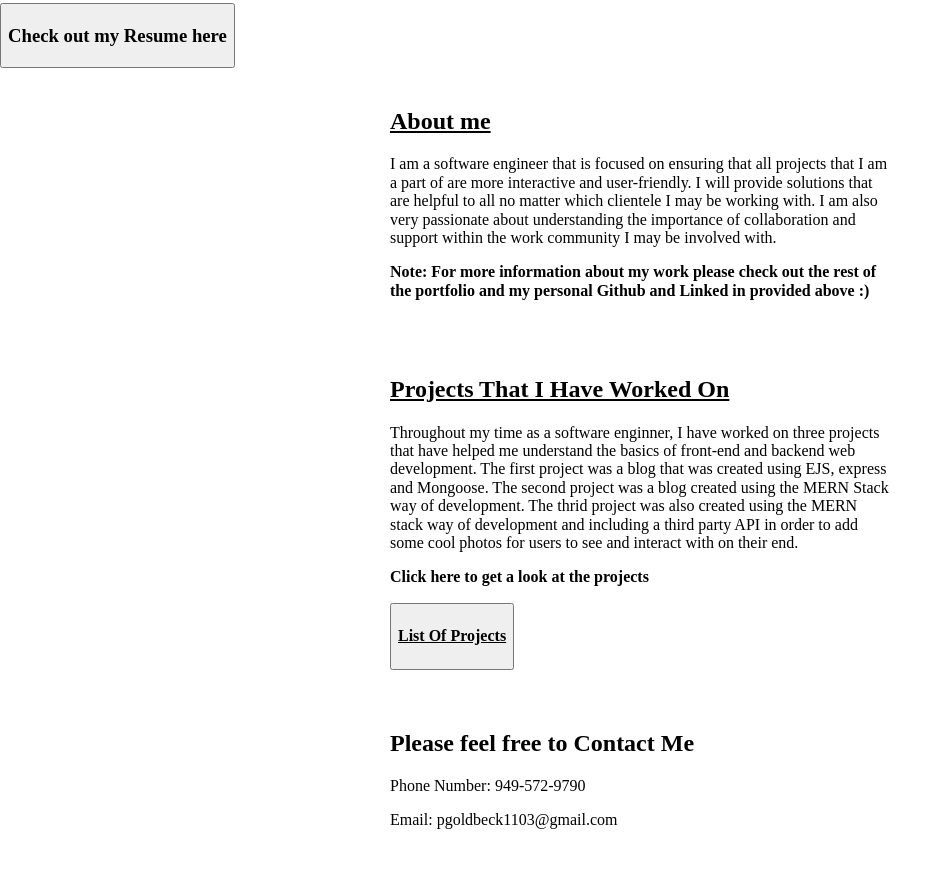
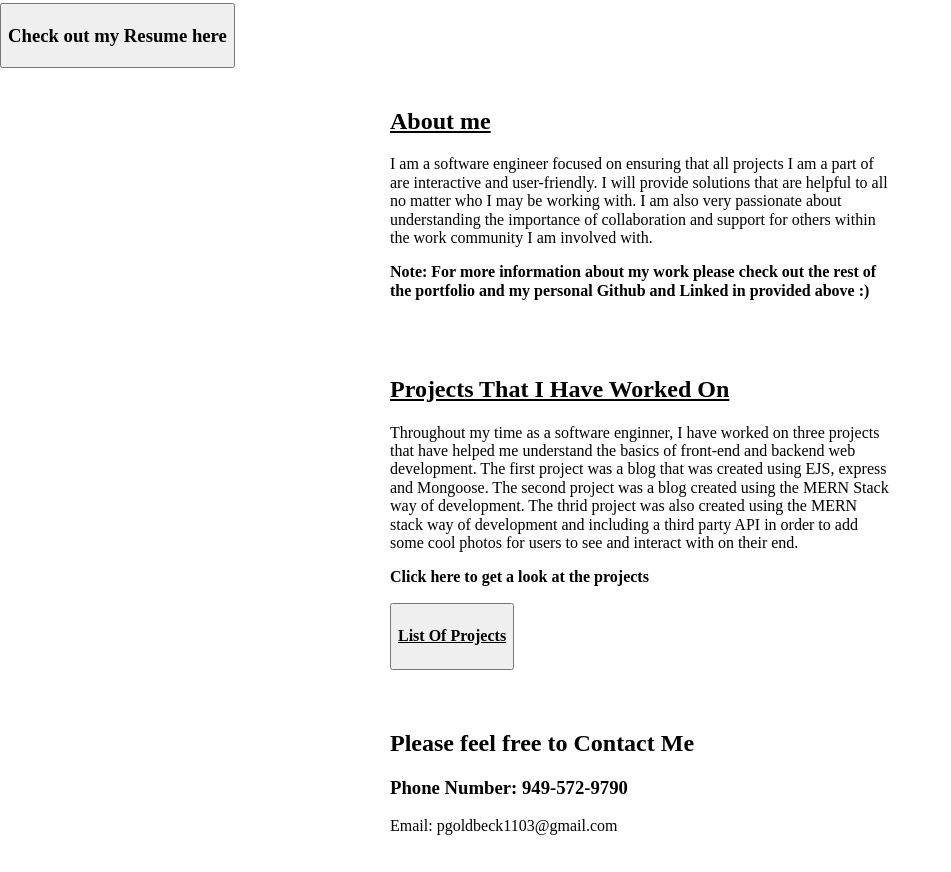
Before and after one commit to piercegoldbeck/Updated-Portfolio, a plain HTML site: page index.html in a window 1280 px wide. Shown: the part 694-1566 px from the top of the page, without its empty margins (0-951 px from the left). Drawn offline with nearby package versions, Linux system fonts and the light colour scheme.

Commit message:
close to final changes

```diff
--- a/index.html
+++ b/index.html
@@ -34,9 +34,9 @@
  <div class="articles">
   <article>
     <h2><u>About me</u></h2>
-    <p>	I am a software engineer that is focused on ensuring that all projects that I am a part of are more interactive and user-friendly.
-        I will provide solutions that are helpful to all no matter which clientele I may be working with.
-        I am also very passionate about understanding the importance of collaboration and support within the work community I may be involved with. </p>
+    <p>	I am a software engineer focused on ensuring that all projects I am a part of are interactive and user-friendly.
+        I will provide solutions that are helpful to all no matter who I may be working with.
+        I am also very passionate about understanding the importance of collaboration and support for others within the work community I am involved with. </p>
         <P><b>Note: For more information about my work please check out the rest of the portfolio and my personal Github and Linked in provided above :)</b></P>
   </article>
   <article>
@@ -53,7 +53,7 @@
 
   <article>
     <h2>Please feel free to Contact Me</h2>
-    <p>Phone Number: 949-572-9790</p>
+    <h3>Phone Number: 949-572-9790</h3>
     <p>Email: pgoldbeck1103@gmail.com</p>
   </article>
 
```
